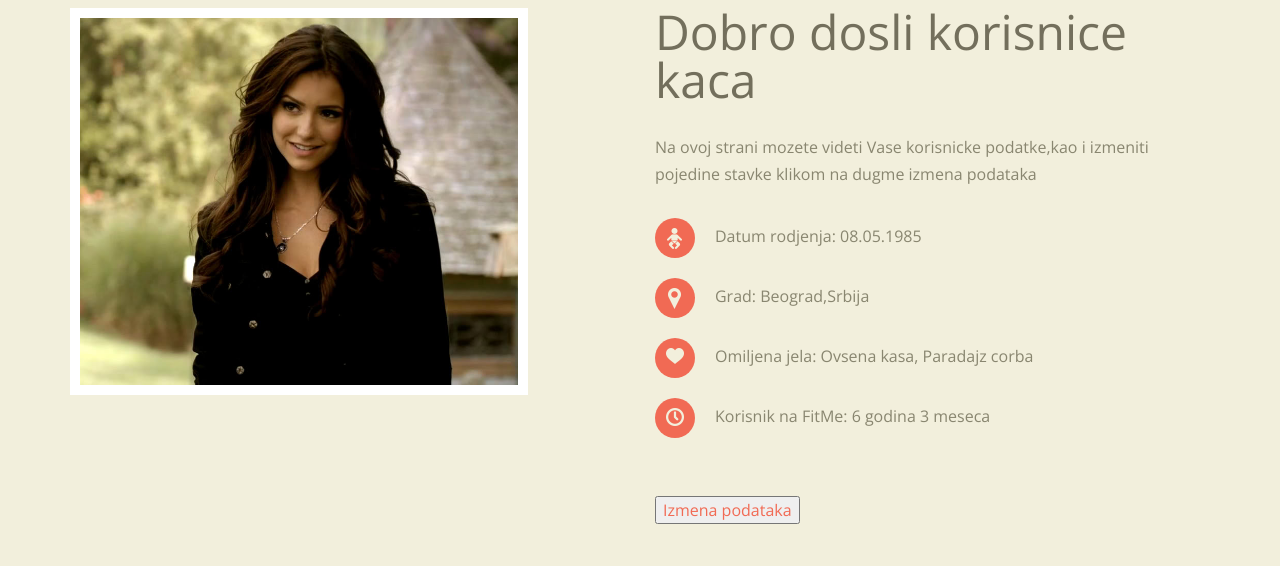
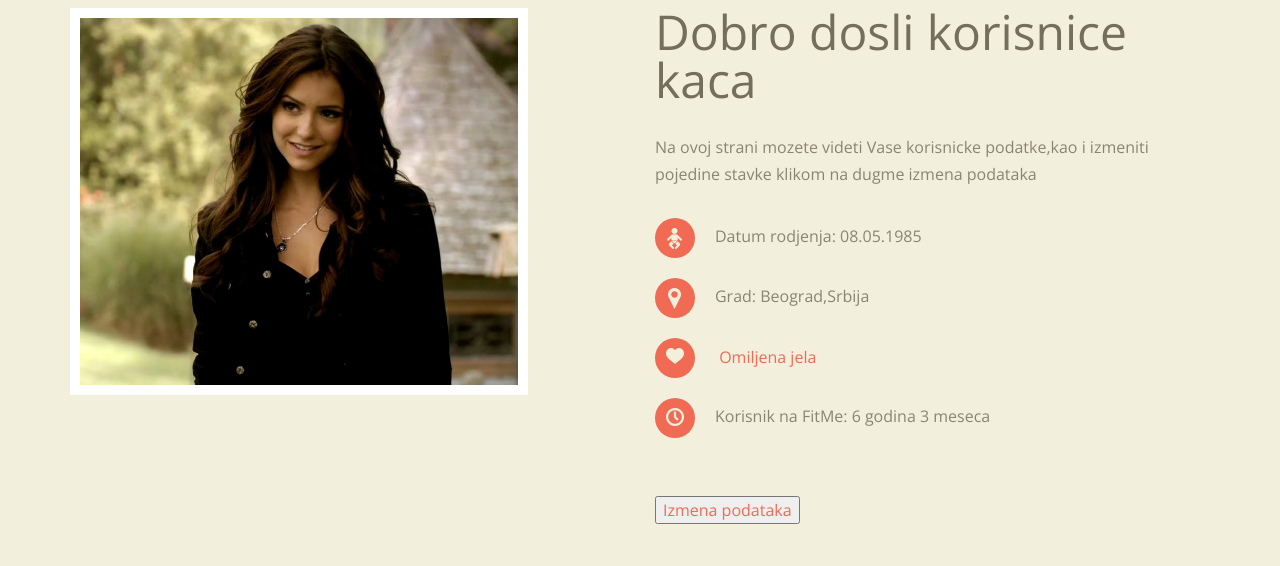
Before and after one commit to svrkota-katarina/FitMe, a PHP site: page /about.php in a window 1280 px wide. Shown: the part 212-778 px from the top of the page. Run offline with PHP 8.4, Linux system fonts and the light colour scheme.

Commit message:
sitna ispravka profila korisnika

```diff
--- a/fitmefinal/about.php
+++ b/fitmefinal/about.php
@@ -61,7 +61,7 @@
 								<ul class="person-detail">
 									<li><span class="icon"><img src="images/icon-baby.png"></span>Datum rodjenja: <strong>08.05.1985</strong></li>
 									<li><span class="icon"><img src="images/icon-map-marker.png"></span>Grad: <strong>Beograd,Srbija</strong></li>
-									<li><span class="icon"><img src="images/icon-heart.png"></span>Omiljena jela: <strong>Ovsena kasa, Paradajz corba</strong></li>
+                                                                        <li><a href="voljeni.php"><span class="icon"><img src="images/icon-heart.png"></span> Omiljena jela </a></li>
 									<li><span class="icon"><img src="images/icon-clock.png"></span>Korisnik na FitMe: <strong>6 godina 3 meseca</strong></li>
 								</ul>
 								</br>
--- a/fitmefinal/registracija.php
+++ b/fitmefinal/registracija.php
@@ -203,7 +203,7 @@
 
                             </div>
                         <div class="p-t-15">
-                            <button class="btn btn--radius-2 btn--blue" type="submit">Submit</button>
+                            <button class="btn btn--radius-2 btn--blue" type="submit">Registruj se</button>
                         </div>
                     </form>
                 </div>
```
